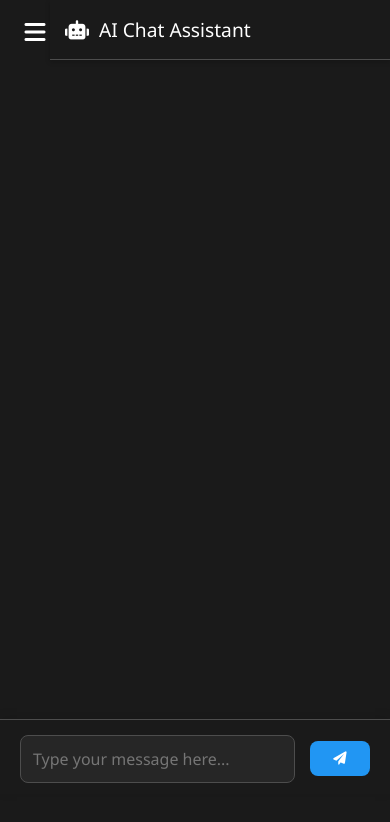
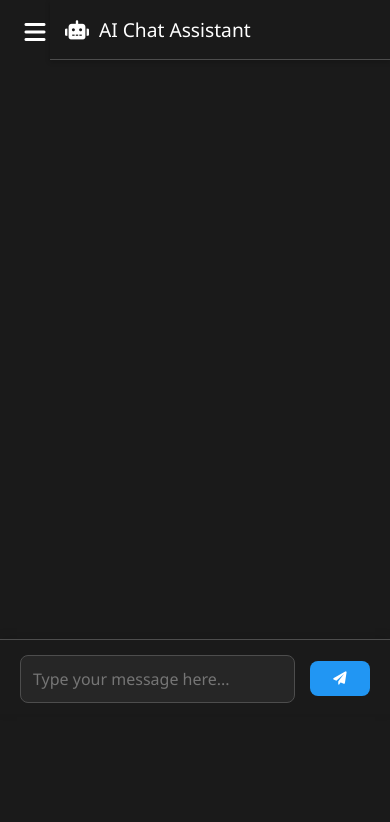
Before and after one commit to vaibhavk10/ChatMate-Ai, a plain HTML site: page index.html in a window 390 px wide. Drawn offline with Linux system fonts and the light colour scheme.

Commit message:
First Commit

```diff
--- a/style.css
+++ b/style.css
@@ -499,14 +499,14 @@ body {
 
 
     .main-content {
-        padding-bottom: 40px;
+        padding-bottom: 70px;
     }
 
 
     .chat-container {
         height: 100%;
         overflow-y: auto;
-        padding-bottom: 10px;
+        padding-bottom: 60px;
     }
 }
 
```
